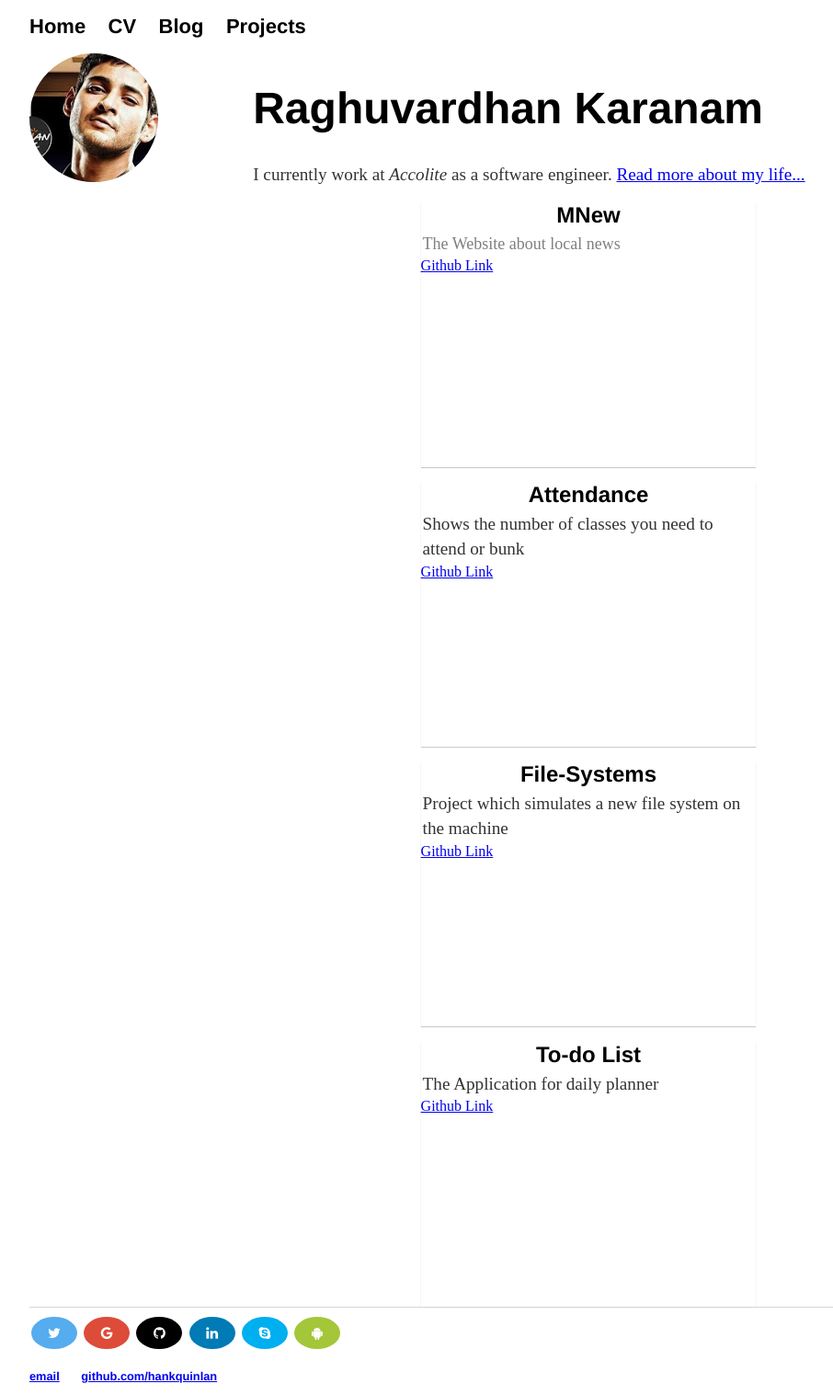
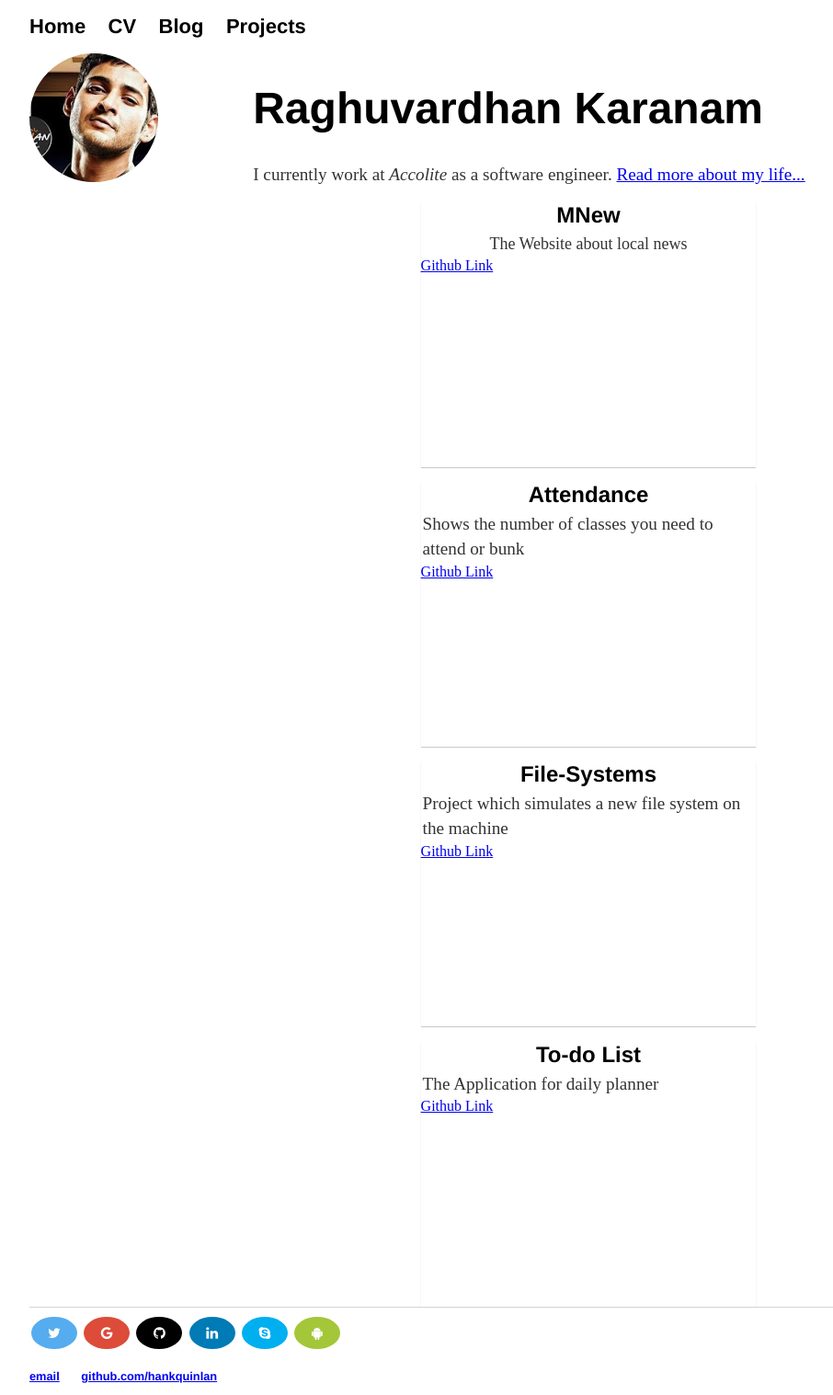
Before and after one commit to raghuvardhan/raghuvardhan.github.io, a Jekyll site: the page built from index.html, in a window 1280 px wide. Shown: the whole page at 92% size, without its empty margins (0-906 px from the left). Built offline with Jekyll 4.4.1, drawn with Linux system fonts in a browser that asks for light colours.

Commit message:
Update css/main.css

```diff
--- a/css/main.css
+++ b/css/main.css
@@ -106,10 +106,13 @@
 }
 
 .description {
-    color: grey;
     font-size: 18px;
+    text-align: center;
 }
 
+.description: hover{
+    color: grey;
+}
 .projectTitle{
     font-size: 1.5em;
     margin-bottom: 5px;
```
